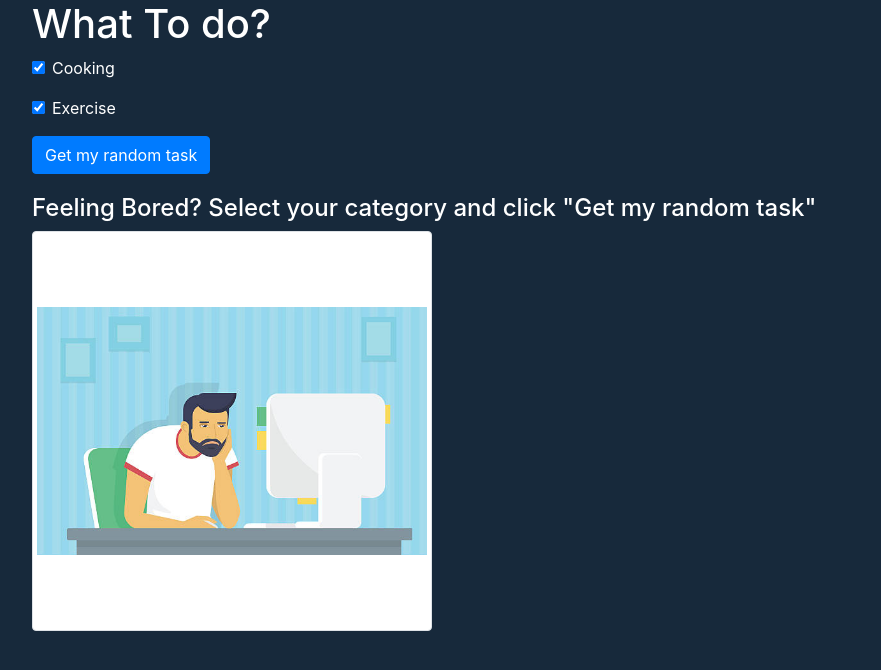
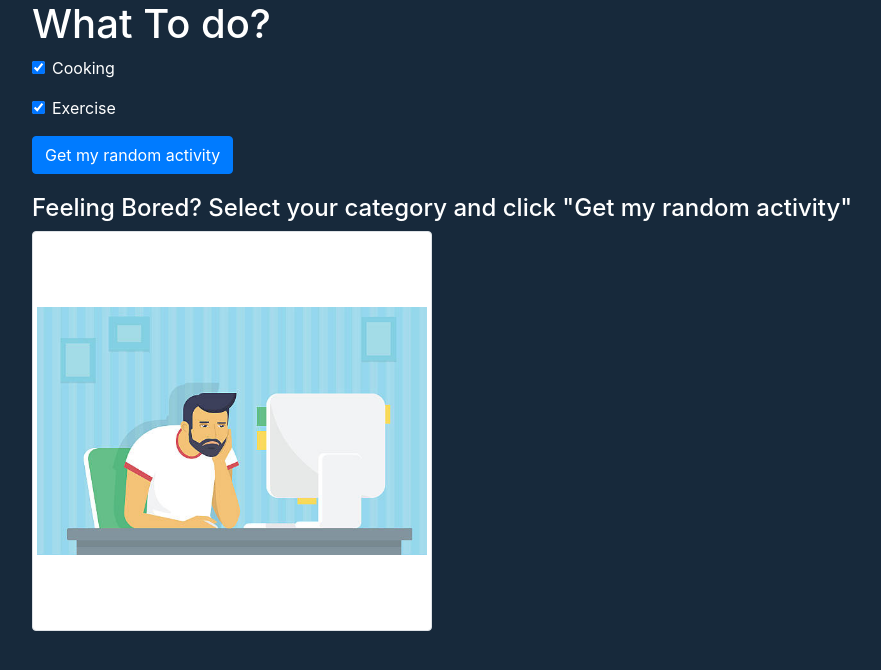
Before and after one commit to ayushnawani/what-todo, a React (Create React App) app: page / in a window 1280 px wide. Shown: the top 670 px of the page, without its empty margins (53-934 px from the left). Built offline with nearby package versions, Linux system fonts and the light colour scheme.

Commit message:
Rename task to activity

```diff
--- a/src/App.css
+++ b/src/App.css
@@ -45,12 +45,12 @@ div {
   color: #ffffff;
 }
 
-.task-img {
+.activity-img {
   width: 400px;
   height: 400px;
   object-fit: contain;
 }
 
-.task {
+.activity {
   margin-top: 20px;
 }
--- a/src/App.tsx
+++ b/src/App.tsx
@@ -81,7 +81,8 @@ function App() {
     level: number;
     img: string;
   }>({
-    name: 'Feeling Bored? Select your category and click "Get my random task"',
+    name:
+      'Feeling Bored? Select your category and click "Get my random activity"',
     description: '',
     level: 1,
     img: require('./assets/bored.jpg'),
@@ -140,13 +141,17 @@ function App() {
         ))}
 
         <button className="btn btn-primary" type="submit">
-          Get my random task
+          Get my random activity
         </button>
       </form>
-      <div className="row task">
+      <div className="row activity">
         <div className="col">
           <h4>{todo.name}</h4>
-          <img className="img-thumbnail task-img" src={todo.img} alt="img" />
+          <img
+            className="img-thumbnail activity-img"
+            src={todo.img}
+            alt="img"
+          />
         </div>
       </div>
     </div>
```
Also changed, not shown: 1 other file (tests, documents, lock files or other folders).
